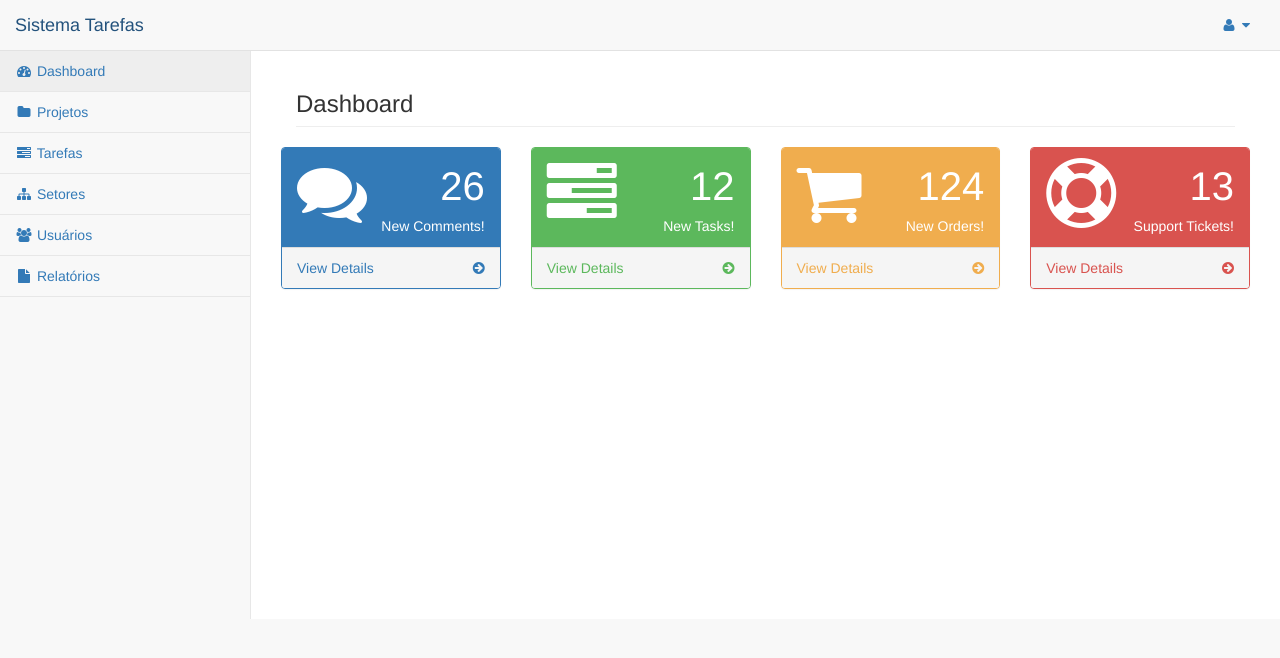
After one commit to Gabrielgqa/CrudPDO, a PHP site: page /views/dashboard/index.php in a window 1280 px wide. The commit adds this page. Shown: the top 658 px of the page. Run offline with PHP 8.4, Linux system fonts and the light colour scheme.

Commit message:
coisa pra caramba

```diff
--- /dev/null
+++ b/assets/style.css
@@ -0,0 +1,3 @@
+.navbar-info {
+    border-bottom: 1px solid #e2e2e2;
+}
--- a/config/config.php
+++ b/config/config.php
@@ -1,7 +1,7 @@
 <?php
 	try{
 	  // Faz conexão com banco de daddos
-	  $pdo = new PDO("mysql:host=localhost;dbname=bd_tarefas;","root", "root");
+	  $pdo = new PDO("mysql:host=localhost;dbname=bd_tarefas;","root", "");
 	}catch(PDOException $e){
 	  // Caso ocorra algum erro na conexão com o banco, exibe a mensagem
 	  echo 'Falha ao conectar no banco de dados: '.$e->getMessage();
--- a/inc/head.php
+++ b/inc/head.php
@@ -11,16 +11,9 @@
 
     <title>Sistema Tarefas</title>
 
-    <!-- Bootstrap Core CSS -->
     <link href="../../assets/vendor/bootstrap/css/bootstrap.min.css" rel="stylesheet">
-
-    <!-- MetisMenu CSS -->
     <link href="../../assets/vendor/metisMenu/metisMenu.min.css" rel="stylesheet">
-
-    <!-- Custom CSS -->
     <link href="../../assets/dist/css/sb-admin-2.css" rel="stylesheet">
-
-    <!-- Custom Fonts -->
     <link href="../../assets/vendor/font-awesome/css/font-awesome.min.css" rel="stylesheet" type="text/css">
-
+    <link href="../../assets/style.css" rel="stylesheet" type="text/css">
 </head>
--- a/inc/header.php
+++ b/inc/header.php
@@ -1,5 +1,5 @@
 <!-- Navigation -->
-<nav class="navbar navbar-default navbar-static-top" role="navigation" style="margin-bottom: 0">
+<nav class="navbar navbar-info navbar-static-top" role="navigation" style="margin-bottom: 0">
     <div class="navbar-header">
         <button type="button" class="navbar-toggle" data-toggle="collapse" data-target=".navbar-collapse">
             <span class="sr-only">Toggle navigation</span>
@@ -21,7 +21,7 @@
                 <li><a href="#"><i class="fa fa-key fa-fw"></i> Alterar senha</a>
                 </li>
                 <li class="divider"></li>
-                <li><a href="login.html"><i class="fa fa-sign-out fa-fw"></i> Sair</a>
+                <li><a href="../../includes/logout.php"><i class="fa fa-sign-out fa-fw"></i> Sair</a>
                 </li>
             </ul>
             <!-- /.dropdown-user -->
--- a/inc/side_bar.php
+++ b/inc/side_bar.php
@@ -2,7 +2,7 @@
         <div class="sidebar-nav navbar-collapse">
             <ul class="nav" id="side-menu">
                 <li>
-                    <a href="index.html"><i class="fa fa-dashboard fa-fw"></i> Dashboard</a>
+                    <a href="../dashboard/index.php"><i class="fa fa-dashboard fa-fw"></i> Dashboard</a>
                 </li>
                 <li>
                     <a href="../projeto/listar.php"><i class="fa fa-folder fa-fw"></i> Projetos</a>
--- /dev/null
+++ b/includes/logout.php
@@ -0,0 +1,4 @@
+<?php
+session_destroy();
+header('Location: ../views/login.php');
+?>
--- /dev/null
+++ b/index.php
@@ -0,0 +1,3 @@
+<?php
+    header('Location: views/login.php');
+?>
--- /dev/null
+++ b/views/dashboard/index.php
@@ -0,0 +1,113 @@
+<?php require_once('../../inc/head.php'); ?>
+<body>
+	<?php session_start(); ?>
+	<?php require_once('../../inc/header.php'); ?>
+	<div id="page-wrapper">
+		<div class="container-fluid">
+			<div class="row">
+				<div class="col-lg-12">
+					<h3 class="page-header">Dashboard</h3>
+					<?php if (isset($_SESSION['message'])): ?>
+				<div class="alert alert-info" role="alert">
+					<?= $_SESSION['message']; ?>
+					<?php unset($_SESSION['message']); ?>
+				</div>
+                <?php endif; ?>
+                <div class="row">
+                    <div class="row">
+                        <div class="col-lg-3 col-md-6">
+                            <div class="panel panel-primary">
+                                <div class="panel-heading">
+                                    <div class="row">
+                                        <div class="col-xs-3">
+                                            <i class="fa fa-comments fa-5x"></i>
+                                        </div>
+                                        <div class="col-xs-9 text-right">
+                                            <div class="huge">26</div>
+                                            <div>New Comments!</div>
+                                        </div>
+                                    </div>
+                                </div>
+                                <a href="#">
+                                    <div class="panel-footer">
+                                        <span class="pull-left">View Details</span>
+                                        <span class="pull-right"><i class="fa fa-arrow-circle-right"></i></span>
+                                        <div class="clearfix"></div>
+                                    </div>
+                                </a>
+                            </div>
+                        </div>
+                        <div class="col-lg-3 col-md-6">
+                            <div class="panel panel-green">
+                                <div class="panel-heading">
+                                    <div class="row">
+                                        <div class="col-xs-3">
+                                            <i class="fa fa-tasks fa-5x"></i>
+                                        </div>
+                                        <div class="col-xs-9 text-right">
+                                            <div class="huge">12</div>
+                                            <div>New Tasks!</div>
+                                        </div>
+                                    </div>
+                                </div>
+                                <a href="#">
+                                    <div class="panel-footer">
+                                        <span class="pull-left">View Details</span>
+                                        <span class="pull-right"><i class="fa fa-arrow-circle-right"></i></span>
+                                        <div class="clearfix"></div>
+                                    </div>
+                                </a>
+                            </div>
+                        </div>
+                        <div class="col-lg-3 col-md-6">
+                            <div class="panel panel-yellow">
+                                <div class="panel-heading">
+                                    <div class="row">
+                                        <div class="col-xs-3">
+                                            <i class="fa fa-shopping-cart fa-5x"></i>
+                                        </div>
+                                        <div class="col-xs-9 text-right">
+                                            <div class="huge">124</div>
+                                            <div>New Orders!</div>
+                                        </div>
+                                    </div>
+                                </div>
+                                <a href="#">
+                                    <div class="panel-footer">
+                                        <span class="pull-left">View Details</span>
+                                        <span class="pull-right"><i class="fa fa-arrow-circle-right"></i></span>
+                                        <div class="clearfix"></div>
+                                    </div>
+                                </a>
+                            </div>
+                        </div>
+                        <div class="col-lg-3 col-md-6">
+                            <div class="panel panel-red">
+                                <div class="panel-heading">
+                                    <div class="row">
+                                        <div class="col-xs-3">
+                                            <i class="fa fa-support fa-5x"></i>
+                                        </div>
+                                        <div class="col-xs-9 text-right">
+                                            <div class="huge">13</div>
+                                            <div>Support Tickets!</div>
+                                        </div>
+                                    </div>
+                                </div>
+                                <a href="#">
+                                    <div class="panel-footer">
+                                        <span class="pull-left">View Details</span>
+                                        <span class="pull-right"><i class="fa fa-arrow-circle-right"></i></span>
+                                        <div class="clearfix"></div>
+                                    </div>
+                                </a>
+                            </div>
+                        </div>
+                    </div>
+                </div>
+			</div>
+		</div>
+	</div>
+	<?php require_once('../../inc/scripts.php'); ?>
+</body>
+</html>
```
Also changed, not shown: controllers/SessionController.php (added, +25 -0 lines), models/Usuario.php (+9 -0 lines), views/login.php (added, +64 -0 lines).
